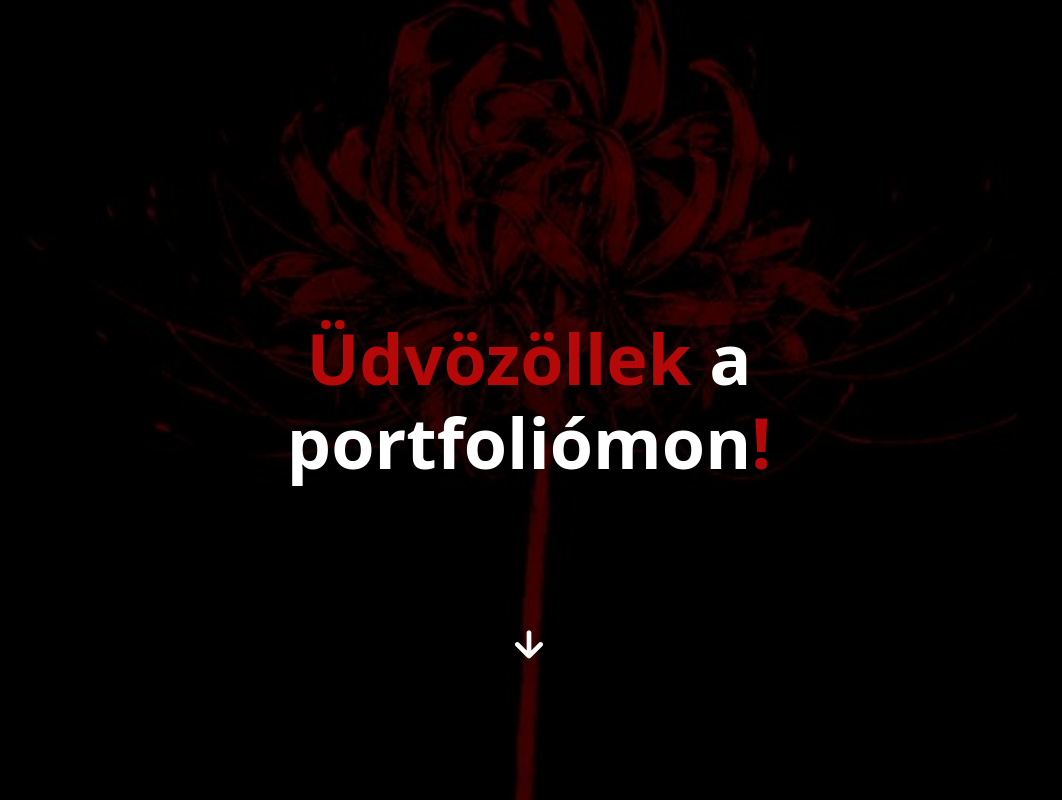
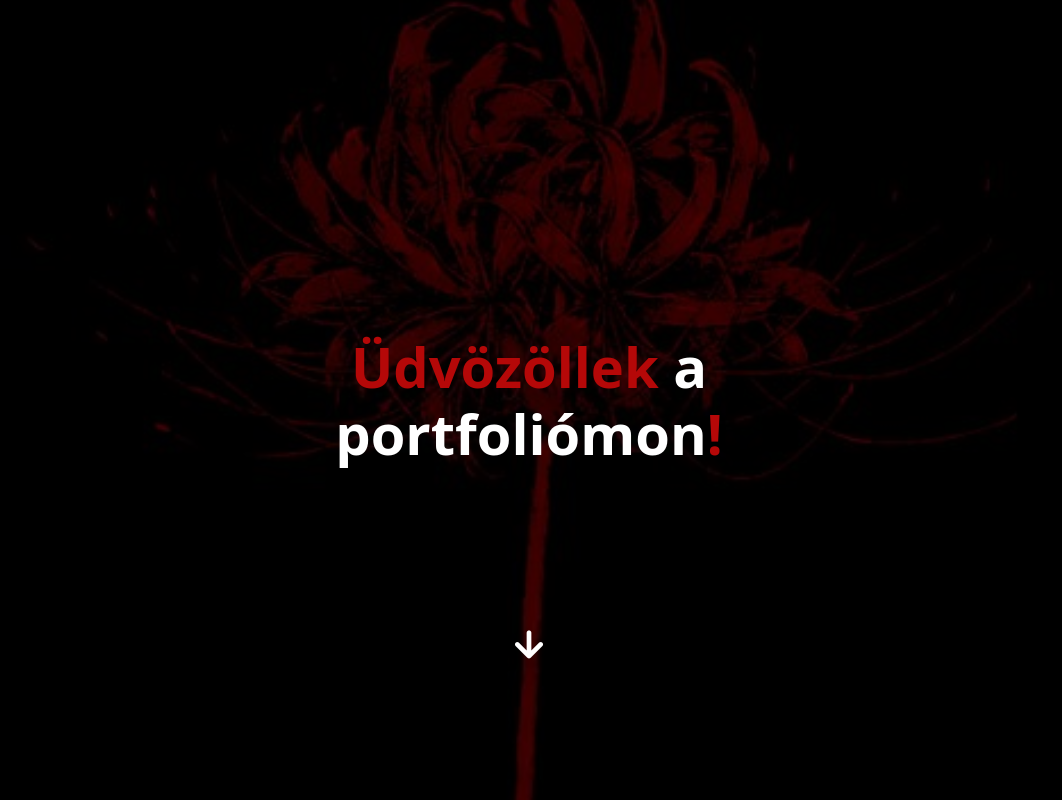
Before and after one commit to szeklas/szeklas.github.io, a website: page index.html in a window 1280 px wide. Shown: the top 800 px of the page, without its empty margins (111-1173 px from the left). Drawn offline with nearby package versions, Linux system fonts and the light colour scheme; a web font is replaced by a local one.

Commit message:
Add files via upload

```diff
--- a/portfolio.css
+++ b/portfolio.css
@@ -35,7 +35,6 @@ body {
     background-position: bottom center;
     filter: brightness(0.3);
     height: 100vh;
-    position: relative;
 }
 
 
@@ -46,7 +45,7 @@ body {
     top: 50%;
     left: 50%;
     transform: translate(-50%, -50%);
-    font-size: 70px;
+    font-size: 3.5rem;
 }
 
 .textSpan {
```
